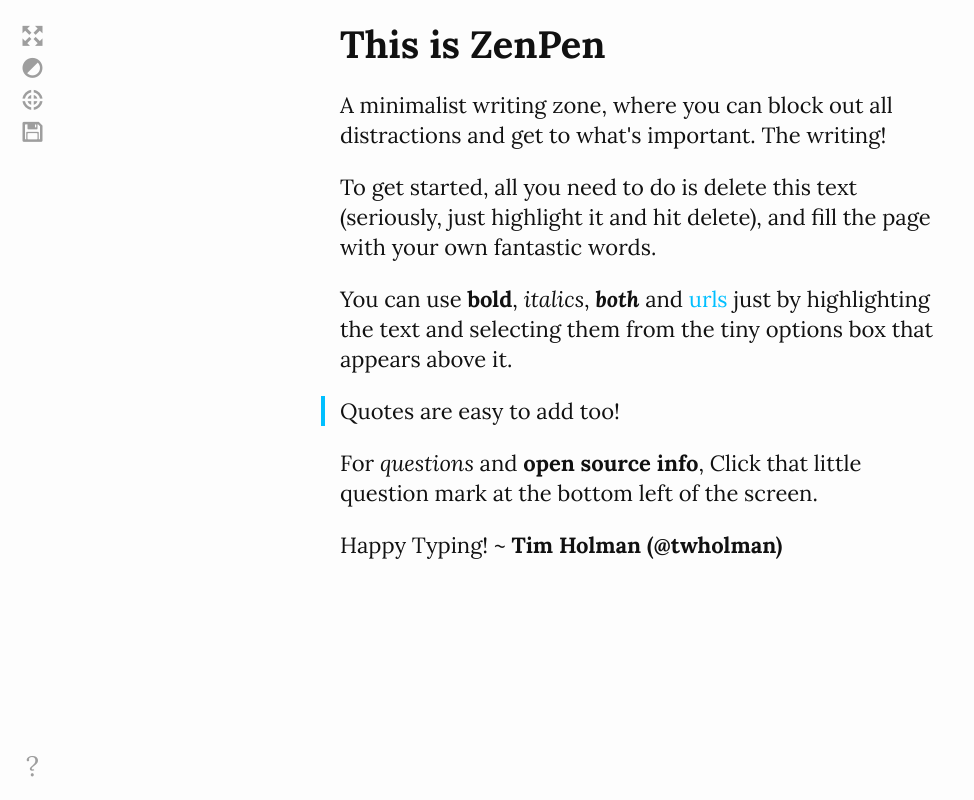
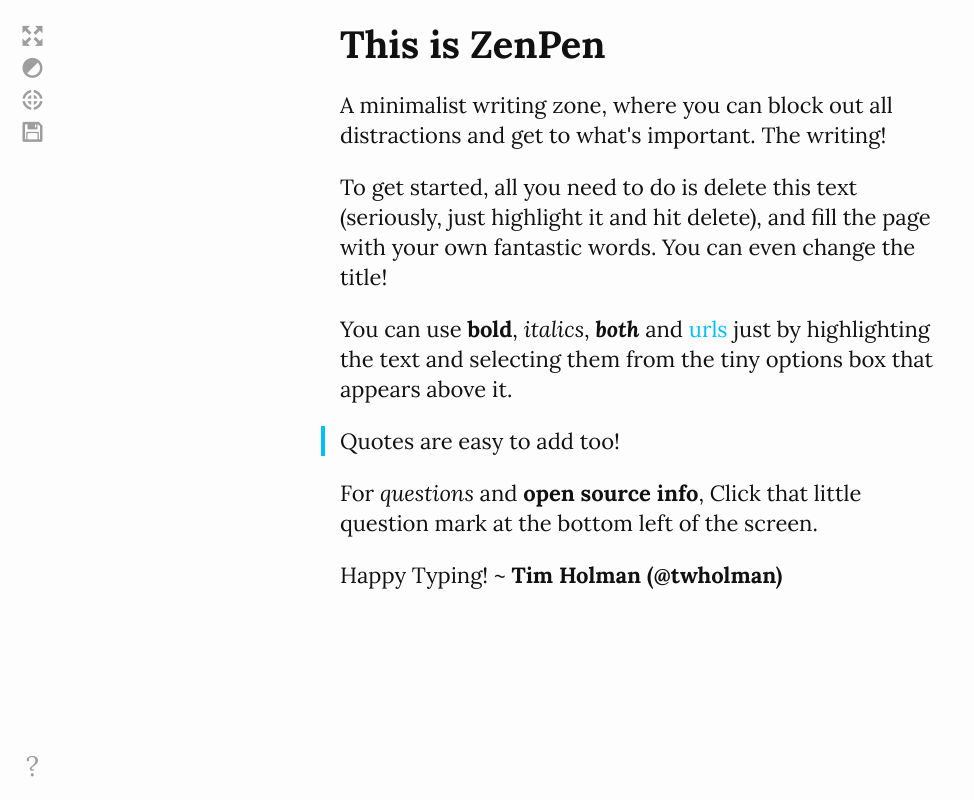
Before and after one commit to tholman/zenpen, a plain HTML site: page index.html in a window 1280 px wide. Shown: the whole page, without its empty margins (0-974 px from the left). Drawn offline with Linux system fonts and the light colour scheme; a script that the page names is missing.

Commit message:
adding note about changing the title

```diff
--- a/index.html
+++ b/index.html
@@ -115,7 +115,7 @@
 				</p>
 
 				<p>
-					To get started, all you need to do is delete this text (seriously, just highlight it and hit delete), and fill the page with your own fantastic words.
+					To get started, all you need to do is delete this text (seriously, just highlight it and hit delete), and fill the page with your own fantastic words. You can even change the title!
 				</p>
 
 				<p>
```
